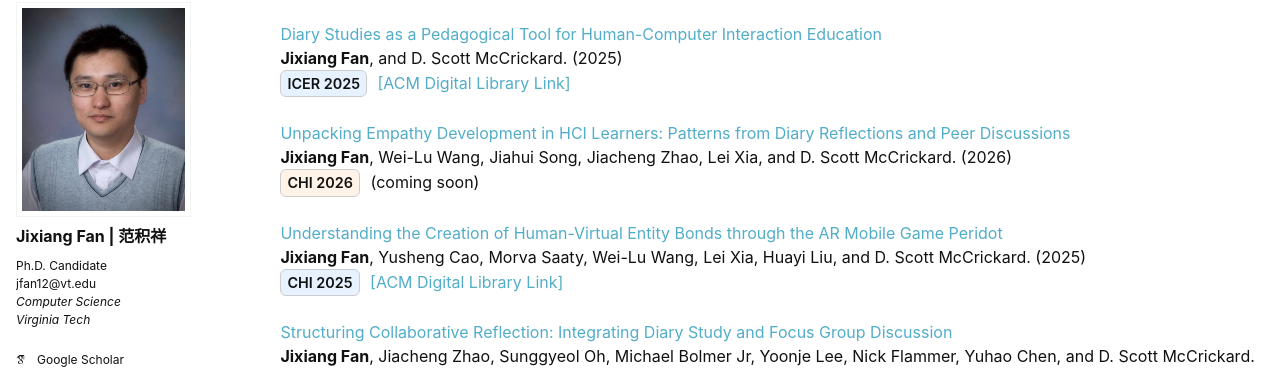
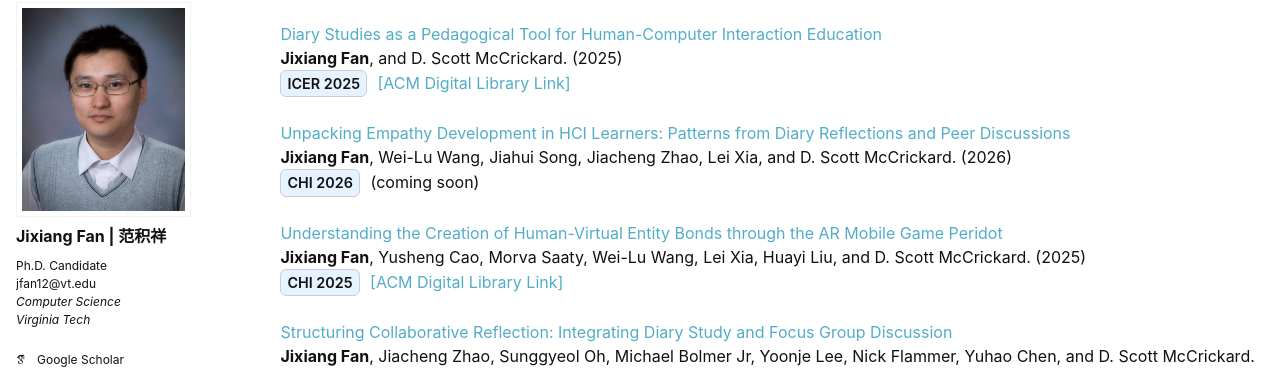
Before and after one commit to JixiangFan/web, a Jekyll site: the page built from _pages/publications.html, in a window 1280 px wide and 900 px high, scrolled down 1660 px. Shown: the part 90-459 px from the top of the window. Built offline with Jekyll 4.4.1, drawn with Linux system fonts in a browser that asks for light colours; some web fonts are replaced.

Commit message:
Update publications.html

```diff
--- a/_pages/publications.html
+++ b/_pages/publications.html
@@ -320,7 +320,7 @@ archival works.
 
   <span style="display:inline-block; padding:2px 6px; font-size:90%;
                font-weight:600; border:1px solid #ccc; border-radius:6px;
-               background:#fff2e6; margin-right:6px;">
+               background:#e6f2ff; margin-right:6px;">
     CHI 2026
   </span>
 
```
